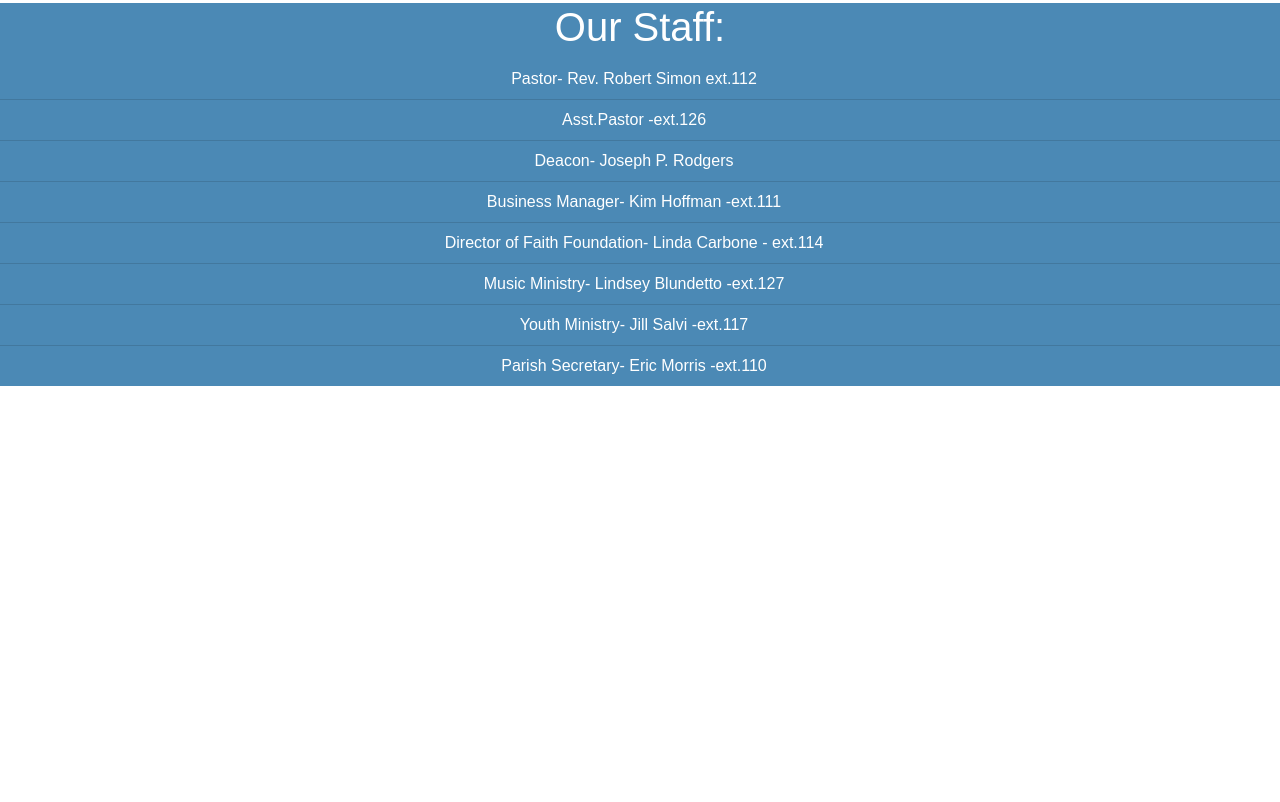
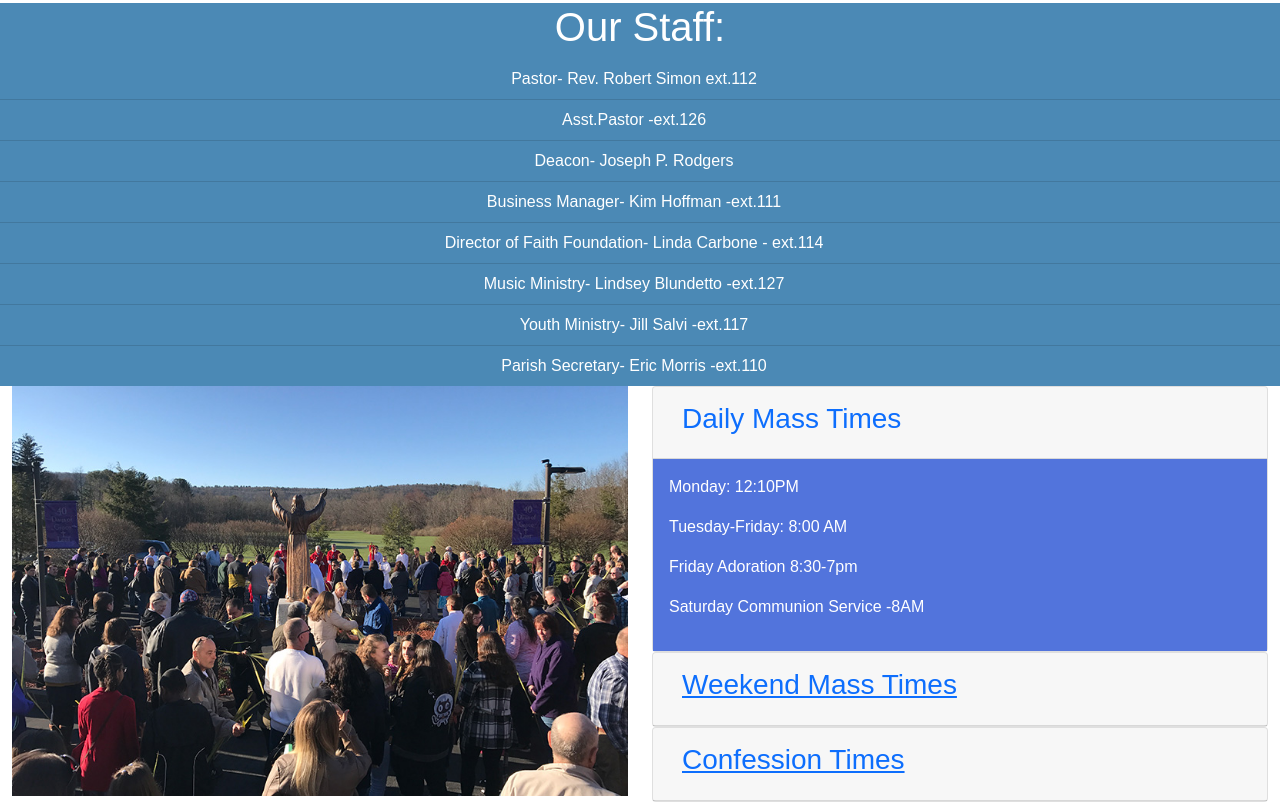
Before and after one commit to EnriqueB5310/churchPA, a plain HTML site: page index.html in a window 1280 px wide. Shown: the part 1220-2022 px from the top of the page. Before the commit the page ends 1606 px from the top, so only its background shows below. Drawn offline with nearby package versions, Linux system fonts and the light colour scheme; a script that the page names is missing.

Commit message:
added mass times

```diff
--- a/index.html
+++ b/index.html
@@ -140,6 +140,83 @@
       </div>
 
 
+<div class="container-fluid">
+
+<div class="row">
+  <div class="col-sm">
+    <img src="palm.jpg" class="img-fluid" style="width:100%" >
+  </div>
+  <!--DROPDOWN MENU WITH EVENT TIMES-->
+<div class="col-sm">
+  <div id="accordion ">
+    <div class="card">
+      <div class="card-header text-decoration-none" id="headingOne">
+        <h5 class="mb-0">
+          <button class="btn btn-link text-black text-decoration-none" data-toggle="collapse" data-target="#collapseOne" aria-expanded="true" aria-controls="collapseOne">
+           <h3 class="text-decoration-none">Daily Mass Times</h3>
+          </button>
+        </h5>
+      </div>
+
+      <div id="collapseOne" class="collapse show" aria-labelledby="headingOne" data-parent="#accordion">
+        <div class="card-body text-white" style="background-color: #5274dc;">
+          <p>Monday: 12:10PM</p>
+          <p>Tuesday-Friday: 8:00 AM</p>
+          <p>Friday Adoration 8:30-7pm</p>
+          <p>Saturday Communion Service -8AM</p>
+          <p></p>
+        </div>
+      </div>
+    </div>
+    <div class="card">
+      <div class="card-header" id="headingTwo">
+        <h5 class="mb-0">
+          <button class="btn btn-link collapsed" data-toggle="collapse" data-target="#collapseTwo" aria-expanded="false" aria-controls="collapseTwo">
+           <h3>Weekend Mass Times</h3>
+          </button>
+        </h5>
+      </div>
+      <div id="collapseTwo" class="collapse" aria-labelledby="headingTwo" data-parent="#accordion">
+        <div class="card-body  text-white" style="background-color: #5274dc;">
+    <p>Saturday: 5:00PM -Livestreamed on Facebook and Youtube- </p>
+    <p>Winter Hours @4:00PM</p>
+    <p>Sunday 8:00AM</p>
+    <p>11 AM</p>
+    <p>1PM *Espanol*</p>
+
+</div>
+      </div>
+    </div>
+    <div class="card">
+      <div class="card-header" id="headingThree">
+        <h5 class="mb-0">
+          <button class="btn btn-link collapsed" data-toggle="collapse" data-target="#collapseThree" aria-expanded="false" aria-controls="collapseThree">
+           <h3>Confession Times</h3>
+          </button>
+        </h5>
+      </div>
+      <div id="collapseThree" class="collapse" aria-labelledby="headingThree" data-parent="#accordion">
+        <div class="card-body text-white" style="background-color: #5274dc;">
+
+      <p>Monday: 6:30-7:00pm</p>
+     <p> Saturday: 3:30-4:30pm</p>
+     <p>Winter Hours 2:30-3:30pm</p>
+
+        </div>
+      </div>
+    </div>
+  </div>
+</div>
+
+
+</div>
+
+
+
+</div>
+
+
+
 
 </body>
 </html>
--- a/styles.css
+++ b/styles.css
@@ -2,6 +2,7 @@
 * {
 
     font-family:Poppins,sans-serif;
+
 }
 
 html,body{
```
Also changed, not shown: palm.jpg (added).
